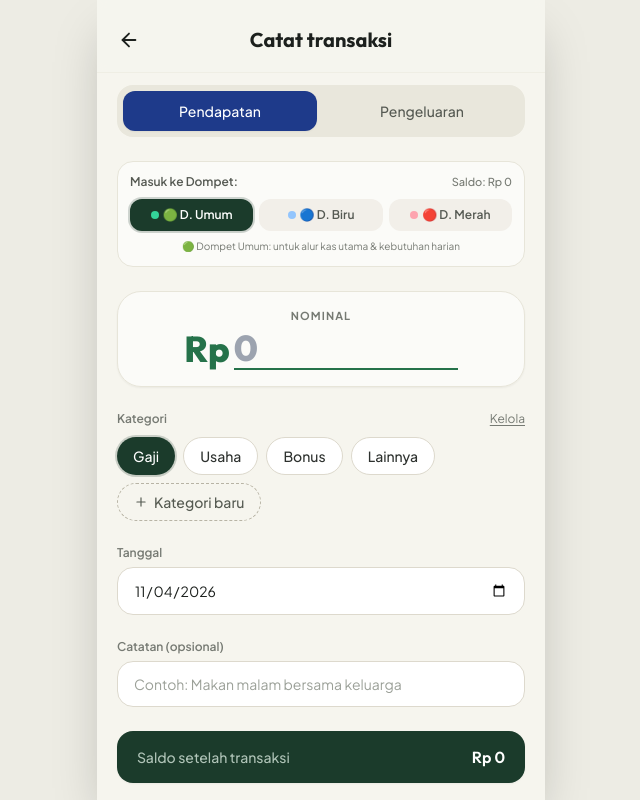
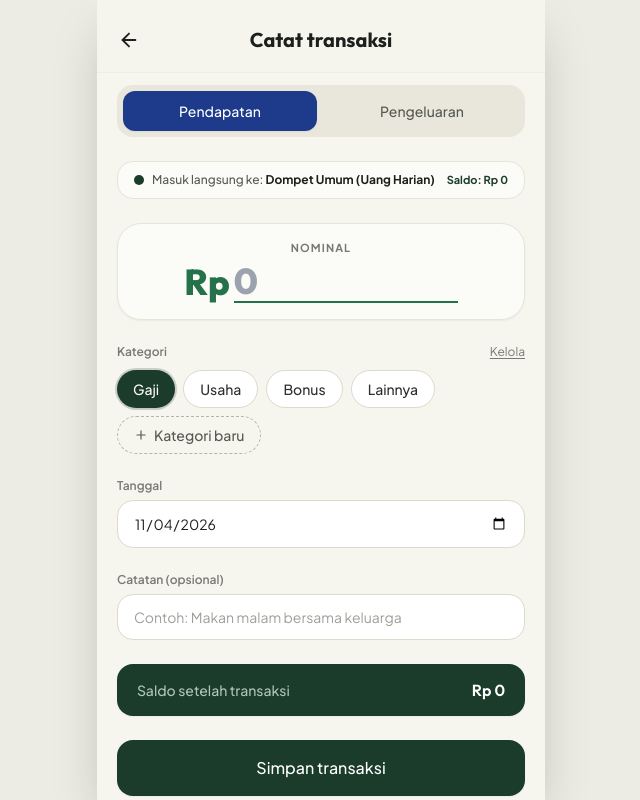
Before and after one commit to RiyanH1921/DompetKu, a React (Vite) app: page / in a window 1280 px wide. Both pictures are taken after a click on the button "+ Masuk (Umum)". Shown: the whole page, without its empty margins (319-959 px from the left). Built offline with nearby package versions, Linux system fonts and the light colour scheme; the HTML template or start-up script is replaced by a standard one.

Commit message:
fix: pengeluaran hanya memotong dompet umum

```diff
--- a/src/components/transactions/TransactionForm.tsx
+++ b/src/components/transactions/TransactionForm.tsx
@@ -1,6 +1,6 @@
 import React, { useState, useMemo } from 'react';
 import { ArrowLeft, AlertCircle, Plus } from 'lucide-react';
-import { CategoryType, WalletId } from '../../types';
+import { CategoryType } from '../../types';
 import { useWallet } from '../../context/WalletContext';
 import { formatRupiah, formatDateForInput } from '../../utils/format';
 
@@ -17,20 +17,15 @@ export const TransactionForm: React.FC<TransactionFormProps> = ({
   onOpenManageCategories,
   onOpenNewCategory,
 }) => {
-  const { categories, saldoBiru, saldoMerah, saldoUmum, addTransaction } = useWallet();
+  const { categories, saldoUmum, addTransaction } = useWallet();
 
   const [type, setType] = useState<CategoryType>(initialType);
-  const [selectedWallet, setSelectedWallet] = useState<WalletId>('UMUM');
   const [amountInput, setAmountInput] = useState<string>('');
   const [categoryId, setCategoryId] = useState<string>('');
   const [date, setDate] = useState<string>(formatDateForInput(new Date()));
   const [note, setNote] = useState<string>('');
   const [showOverbalanceWarning, setShowOverbalanceWarning] = useState<boolean>(false);
   const [errorMsg, setErrorMsg] = useState<string>('');
-
-  // Target wallet balance based on selected wallet
-  const targetWalletBalance =
-    selectedWallet === 'BIRU' ? saldoBiru : selectedWallet === 'MERAH' ? saldoMerah : saldoUmum;
 
   // Filter categories by selected transaction type
   const availableCategories = useMemo(() => {
@@ -61,15 +56,16 @@ export const TransactionForm: React.FC<TransactionFormProps> = ({
   }, [amountInput]);
 
   // Realtime balance after transaction calculation (FR-12, FR-09)
+  // Pengeluaran & Pendapatan selalu dari/ke Dompet Umum
   const balanceAfterTransaction = useMemo(() => {
     if (type === 'INCOME') {
-      return targetWalletBalance + numericAmount;
+      return saldoUmum + numericAmount;
     } else {
-      return targetWalletBalance - numericAmount;
+      return saldoUmum - numericAmount;
     }
-  }, [targetWalletBalance, numericAmount, type]);
+  }, [saldoUmum, numericAmount, type]);
 
-  const isOverbalance = type === 'EXPENSE' && numericAmount > targetWalletBalance;
+  const isOverbalance = type === 'EXPENSE' && numericAmount > saldoUmum;
 
   const handleAmountChange = (e: React.ChangeEvent<HTMLInputElement>) => {
     const rawValue = e.target.value.replace(/[^0-9]/g, '');
@@ -102,7 +98,7 @@ export const TransactionForm: React.FC<TransactionFormProps> = ({
     txDate.setHours(now.getHours(), now.getMinutes(), now.getSeconds());
 
     addTransaction({
-      wallet_id: selectedWallet,
+      wallet_id: 'UMUM',
       category_id: categoryId,
       type,
       amount: numericAmount,
@@ -164,61 +160,18 @@ export const TransactionForm: React.FC<TransactionFormProps> = ({
             </button>
           </div>
 
-          {/* 3-Pocket Selection */}
-          <div className="bg-white/60 dark:bg-white/[0.03] p-3 rounded-2xl border border-[#E7E5D9] dark:border-white/5 space-y-2">
-            <div className="flex items-center justify-between">
-              <span className="text-xs font-semibold text-[#565A53] dark:text-[#8E948B]">
-                {type === 'INCOME' ? 'Masuk ke Dompet:' : 'Ambil dari Dompet:'}
-              </span>
-              <span className="text-[11px] font-medium text-[#767A73] dark:text-[#8E948B]">
-                Saldo: {formatRupiah(targetWalletBalance)}
+          {/* Dompet Status Indicator (Hanya Dompet Umum) */}
+          <div className="flex items-center justify-between px-4 py-2.5 bg-white/60 dark:bg-white/[0.03] rounded-2xl border border-[#E7E5D9] dark:border-white/5 text-xs -mt-1">
+            <div className="flex items-center gap-2">
+              <span className="w-2.5 h-2.5 rounded-full bg-[#1B3B2B] dark:bg-[#8EE0B0] flex-shrink-0" />
+              <span className="text-[#565A53] dark:text-[#A0A69D] font-medium">
+                {type === 'INCOME' ? 'Masuk langsung ke:' : 'Hanya dipotong dari:'}{' '}
+                <strong className="text-[#1C201D] dark:text-[#E8F0EA]">Dompet Umum (Uang Harian)</strong>
               </span>
             </div>
-            <div className="grid grid-cols-3 gap-1.5">
-              <button
-                type="button"
-                onClick={() => setSelectedWallet('UMUM')}
-                className={`py-2 px-1.5 rounded-xl text-xs font-semibold flex items-center justify-center gap-1 transition-all ${
-                  selectedWallet === 'UMUM'
-                    ? 'bg-[#1B3B2B] text-white shadow-sm ring-2 ring-[#1B3B2B]/20'
-                    : 'bg-[#F2EFE9] dark:bg-[#202722] text-[#565A53] dark:text-[#A0A69D] hover:bg-[#EAE6DE]'
-                }`}
-              >
-                <span className="w-2 h-2 rounded-full bg-emerald-400" />
-                <span className="truncate">🟢 D. Umum</span>
-              </button>
-              <button
-                type="button"
-                onClick={() => setSelectedWallet('BIRU')}
-                className={`py-2 px-1.5 rounded-xl text-xs font-semibold flex items-center justify-center gap-1 transition-all ${
-                  selectedWallet === 'BIRU'
-                    ? 'bg-blue-600 text-white shadow-sm ring-2 ring-blue-500/30'
-                    : 'bg-[#F2EFE9] dark:bg-[#202722] text-[#565A53] dark:text-[#A0A69D] hover:bg-[#EAE6DE]'
-                }`}
-              >
-                <span className="w-2 h-2 rounded-full bg-blue-300" />
-                <span className="truncate">🔵 D. Biru</span>
-              </button>
-              <button
-                type="button"
-                onClick={() => setSelectedWallet('MERAH')}
-                className={`py-2 px-1.5 rounded-xl text-xs font-semibold flex items-center justify-center gap-1 transition-all ${
-                  selectedWallet === 'MERAH'
-                    ? 'bg-rose-600 text-white shadow-sm ring-2 ring-rose-500/30'
-                    : 'bg-[#F2EFE9] dark:bg-[#202722] text-[#565A53] dark:text-[#A0A69D] hover:bg-[#EAE6DE]'
-                }`}
-              >
-                <span className="w-2 h-2 rounded-full bg-rose-300" />
-                <span className="truncate">🔴 D. Merah</span>
-              </button>
-            </div>
-            <p className="text-[10px] text-center text-[#767A73] dark:text-[#8E948B]">
-              {selectedWallet === 'UMUM'
-                ? '🟢 Dompet Umum: untuk alur kas utama & kebutuhan harian'
-                : selectedWallet === 'BIRU'
-                ? '🔵 Dompet Biru: untuk alokasi tabungan & uang dingin'
-                : '🔴 Dompet Merah: untuk alokasi dana siaga & darurat'}
-            </p>
+            <span className="text-[11px] font-bold text-[#1B3B2B] dark:text-[#8EE0B0]">
+              Saldo: {formatRupiah(saldoUmum)}
+            </span>
           </div>
 
           {/* Nominal Display & Input */}
@@ -350,7 +303,7 @@ export const TransactionForm: React.FC<TransactionFormProps> = ({
               <div>
                 <p className="font-semibold mb-1">Peringatan: Saldo Tidak Cukup</p>
                 <p>
-                  Nominal pengeluaran ini ({formatRupiah(numericAmount)}) lebih besar dari saldo dompet saat ini ({formatRupiah(targetWalletBalance)}). Apakah Anda tetap ingin melanjutkan pencatatan?
+                  Nominal pengeluaran ini ({formatRupiah(numericAmount)}) lebih besar dari saldo Dompet Umum saat ini ({formatRupiah(saldoUmum)}). Apakah Anda tetap ingin melanjutkan pencatatan?
                 </p>
                 <div className="mt-2.5 flex items-center gap-2">
                   <button
```
